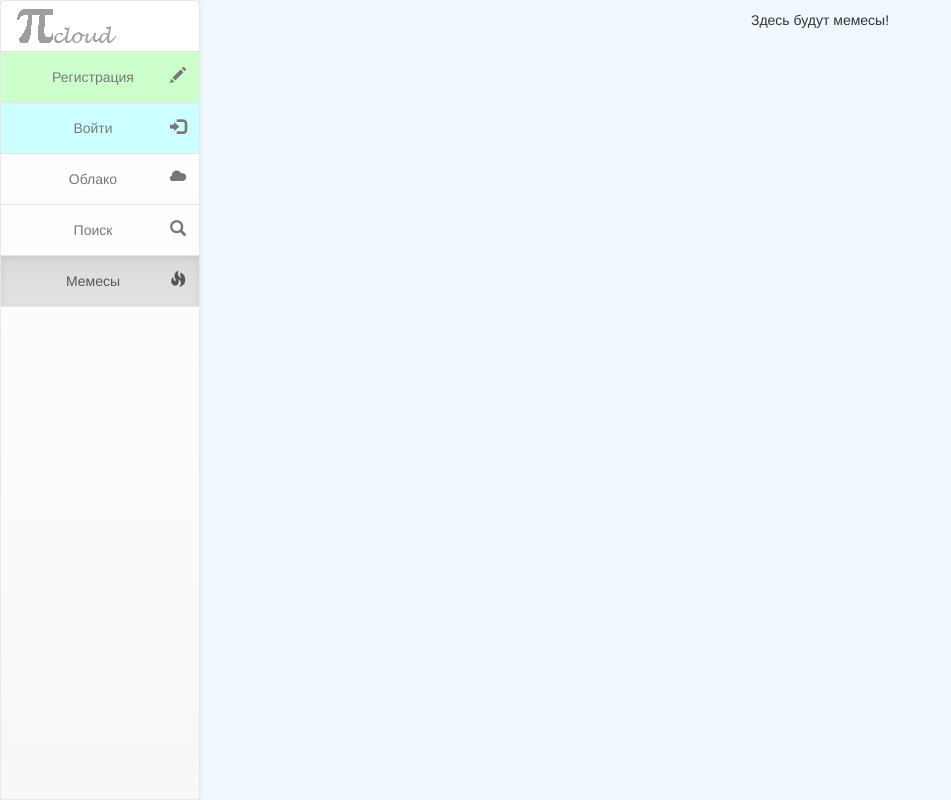
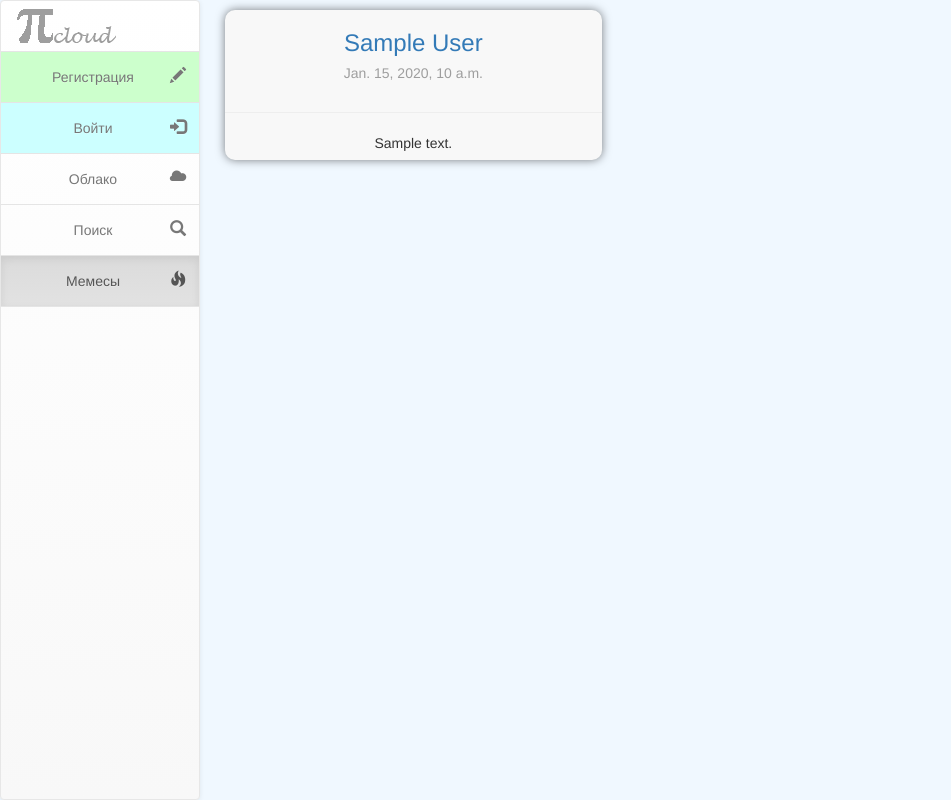
Before and after one commit to picloud-pw/picloud, a Django app: template cloud/templates/memes.html in a window 1280 px wide; the page is wider, and only the part inside the window is pictured. Shown: that part, without its empty margins (0-951 px from the left). Run offline with Django 3.2, Linux system fonts and the light colour scheme; the template is opened without the code that fills it: most values are stand-ins (such as "Sample title", 1, 10 or a date in 2020); some libraries are stand-ins or nearby versions.

Commit message:
Реализован раздел с мемами, добавлен шаблон страницы настроек

```diff
--- a/cloud/models.py
+++ b/cloud/models.py
@@ -85,7 +85,7 @@ class Post(models.Model):
     created_date = models.DateTimeField(default=timezone.now)
     # subject = models.ForeignKey('Subject', on_delete=models.CASCADE, null=True)
     # type = models.ForeignKey('PostType', on_delete=models.CASCADE, null=True)
-    # image = models.ImageField(upload_to='resources/posts/%Y/%m/%d/')
+    # image = models.ImageField(upload_to='resources/posts/%Y/%m/%d/', null=True)
     # link = models.URLField(max_length=512, null=True)
     # file = models.FileField(upload_to='resources/posts/%Y/%m/%d/', null=True)
     # validate_status = models.PositiveSmallIntegerField(default=0)
--- a/cloud/static/css/global.css
+++ b/cloud/static/css/global.css
@@ -4,6 +4,7 @@ body{
 
 .content-block{
     text-align: center;
+    vertical-align: middle;
 }
 
 .error{
@@ -31,3 +32,8 @@ body{
     text-align: center;
     min-height: 150px;
 }
+
+.post-panel img{
+    width : 100%;
+    padding: 5px;
+}
--- a/cloud/static/css/menu.css
+++ b/cloud/static/css/menu.css
@@ -20,8 +20,8 @@ body,html{
 
   #avatar{
       border-radius: 100%;
-      padding: 20px 20px 0 20px;
-      width: 200px;
+      padding: 5px;
+      width: 75px;
   }
 
   .navbar-position {
--- a/cloud/templates/auth/sign_up.html
+++ b/cloud/templates/auth/sign_up.html
@@ -68,6 +68,4 @@
 
     </form>
 
-    <script src="/cloud/static/js/signup_validate.js"></script>
-
 {% endblock %}
--- a/cloud/templates/cloud/post_detail.html
+++ b/cloud/templates/cloud/post_detail.html
@@ -21,7 +21,4 @@
     </div>
 
 
-
-
-
 {% endblock %}
--- a/cloud/templates/cloud/post_list.html
+++ b/cloud/templates/cloud/post_list.html
@@ -8,7 +8,7 @@
 
     <div class="container-fluid" style="margin: 0; padding: 0;">
         {% for post in posts %}
-            <div class="col-xs-12 col-sm-6 col-md-4 col-lg-3">
+            <div class="col-xs-12 col-sm-12 col-md-6 col-lg-4">
                 <div class="post-panel">
                     <h1><a href="{% url 'post_detail' pk=post.pk %}"> {{ post.title }} </a></h1>
                     <p>{{ post.text }}</p>
--- a/cloud/templates/main_template.html
+++ b/cloud/templates/main_template.html
@@ -42,8 +42,12 @@
                 <div class="collapse navbar-collapse" id="bs-sidebar-navbar-collapse-1">
                     <ul class="nav navbar-nav">
                         {% if user.is_authenticated %}
-                            <img id="avatar" src="{% static 'img/default_avatar.png' %}" alt="avatar"/>
-                            <h3>{{ user.username }}</h3>
+                            <li {% block settings_active %}{% endblock %}>
+                                <a href="{% url 'settings' %}">
+                                    <img id="avatar" src="{% static 'img/default_avatar.png' %}" alt="avatar"/>
+                                    <h3 style="margin: 0;">{{ user.username }}</h3>
+                                </a>
+                            </li>
                         {% else %}
                             <li {% block signup_active %}{% endblock %} style="background-color: #CCFFCC">
                                 <a href="{% url 'sign_up' %}">Регистрация<span style="font-size:16px;" class="pull-right hidden-xs showopacity glyphicon glyphicon-pencil"></span></a>
--- a/cloud/templates/memes.html
+++ b/cloud/templates/memes.html
@@ -5,5 +5,27 @@
 {% endblock %}
 
 {% block content %}
-    Здесь будут мемесы!
+
+        <div class="container-fluid" style="margin: 0; padding: 0;">
+            {% for feed in feeds %}
+
+                <div class="col-xs-12 col-sm-12 col-md-6 col-lg-4">
+                    <div class="post-panel">
+                        <div class="mem-title container-fluid">
+                            <a href="{{ feed.link }}"> <h3>{{ feed.author }}</h3> </a>
+                            <h5 style="color: #9e9e9e">{{ feed.published }}</h5>
+                        </div>
+
+                        <hr>
+
+                        <div class="mem-content">
+                            {{ feed.summary|safe }}
+                        </div>
+                    </div>
+                </div>
+
+            {% endfor %}
+        </div>
+
+
 {% endblock %}
--- a/cloud/urls.py
+++ b/cloud/urls.py
@@ -12,4 +12,5 @@ urlpatterns = [
     path('auth/sign_out/', views.sign_out, name="sign_out"),
     path('search/', views.search, name="search"),
     path('memes/', views.memes, name="memes"),
+    path('settings/', views.settings, name="settings"),
 ]
```
Also changed, not shown: cloud/templates/settings.html (added, +19 -0 lines), cloud/views.py (+25 -4 lines), cloud/migrations/0003_auto_20180107_2054.py (added), db.sqlite3.
